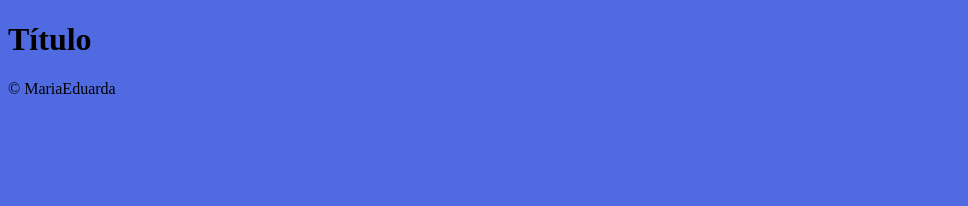
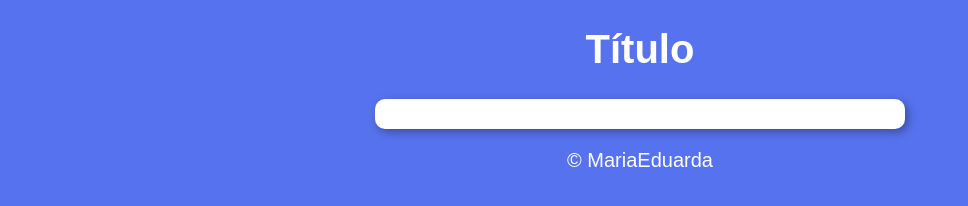
Before and after one commit to dudaborges/clock-project, a plain HTML site: page index.html in a window 1280 px wide. Shown: the whole page, without its empty margins (0-968 px from the left). Drawn offline with Linux system fonts and the light colour scheme.

Commit message:
updatedCss

```diff
--- a/style.css
+++ b/style.css
@@ -1,14 +1,23 @@
 body{
-    background-color: rgb(80, 107, 226);
+    background-color: rgb(87, 114, 238);
+    font: normal 15pt Arial;
 }
 header{
-
+    color: white;
+    text-align: center;
 }
 
 section{
+    background: white;
+    border-radius: 10px;
+    padding: 15px;
+    width: 500px;
+    margin: auto;
+    box-shadow: 3px 3px 10px rgba(0, 0, 0, 0.336);
 
 }
 
 footer{
-
+    color: white;
+    text-align: center;
 }
```
